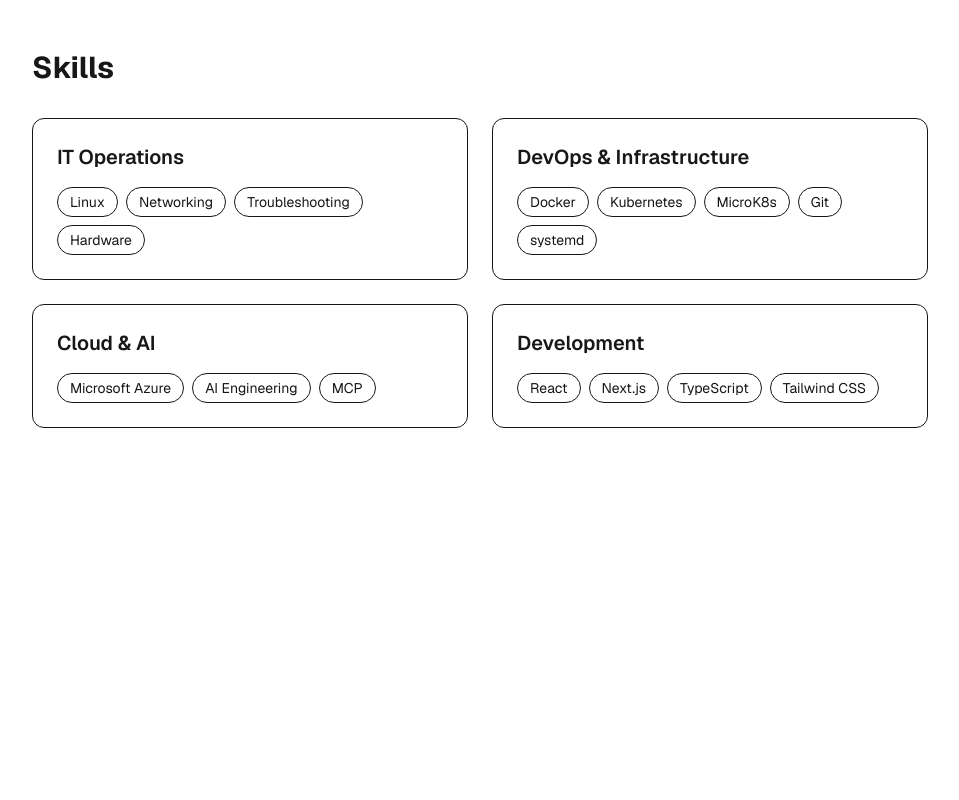
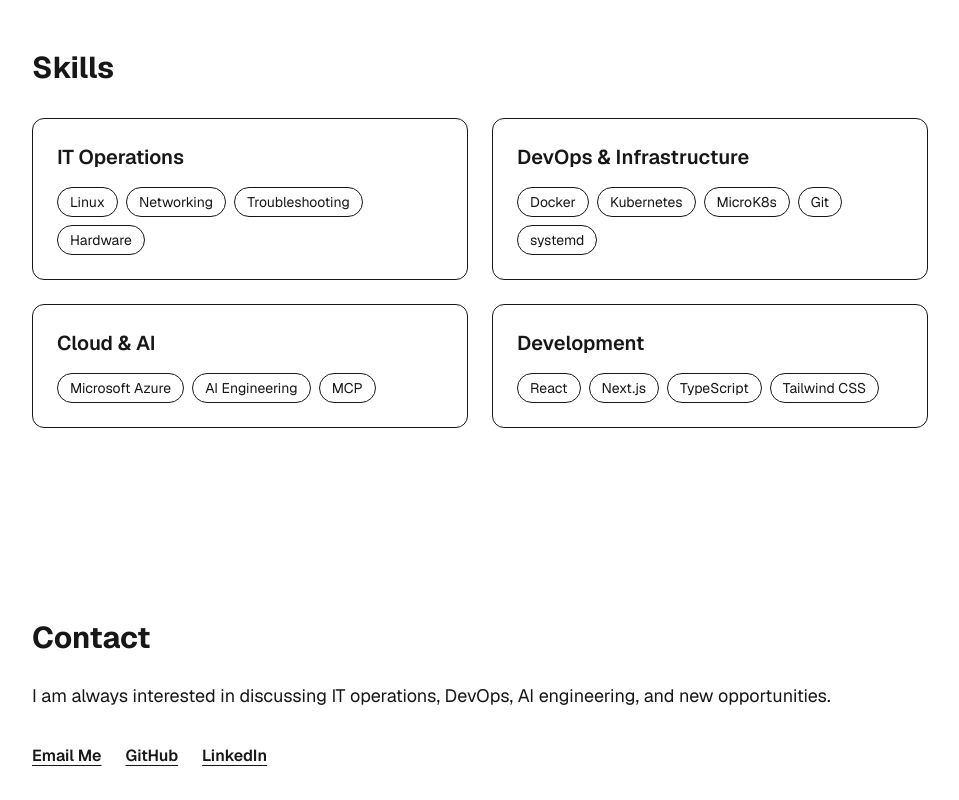
Before and after one commit to ivelwen/portfolio, a Next.js app: page / in a window 1280 px wide. Shown: the part 1895-2695 px from the top of the page, without its empty margins (160-1119 px from the left). Before the commit the page ends 2419 px from the top, so only its background shows below. Built offline with nearby package versions, Linux system fonts and the light colour scheme.

Commit message:
Add user-facing contact links

```diff
--- a/src/app/page.tsx
+++ b/src/app/page.tsx
@@ -2,6 +2,7 @@
 import About from "@/components/About";
 import Projects from "@/components/Projects";
 import Skills from "@/components/Skills";
+import Contact from "@/components/Contact";
 
 export default function Home() {
   return (
@@ -16,6 +17,7 @@
       <About />
       <Projects />
       <Skills />
+      <Contact />
     </>
   );
 }
--- /dev/null
+++ b/src/components/Contact.tsx
@@ -0,0 +1,15 @@
+import Section from "@/components/Section";
+
+export default function Contact() {
+    return (
+        <Section id="contact" title="Contact">
+        <p className="mt-6 text-lg leading-8">I am always interested in discussing IT operations, DevOps, AI engineering, and new opportunities.</p>
+        <div className="mt-8 flex flex-wrap gap-6">
+            <a href="mailto:levi.wheaton@outlook.com" className="font-semibold underline underline-offset-4">Email Me</a>
+            <a href="https://github.com/ivelwen" target="_blank" rel="noopener noreferrer" className="font-semibold underline underline-offset-4">GitHub</a>
+            <a href="https://www.linkedin.com/in/levi-wheaton-532374438" target="_blank" rel="noopener noreferrer" className="font-semibold underline underline-offset-4">LinkedIn</a>
+
+        </div>
+        </Section>
+    );
+}
```
